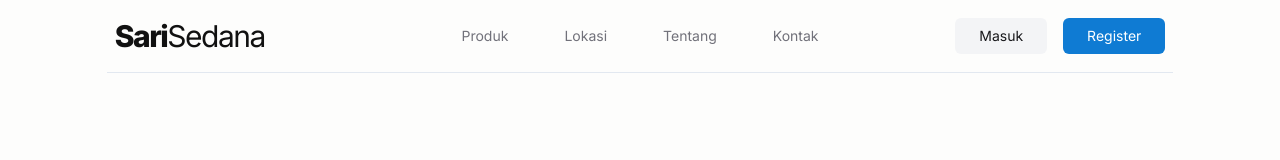
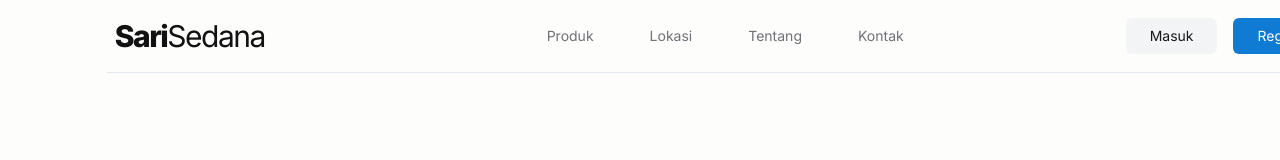
Before and after one commit to KSP-Sari-Sedana/client, a React (Create React App) app: page / in a window 1280 px wide. Shown: the top 160 px of the page. Built offline with nearby package versions, Linux system fonts and the light colour scheme; no server answers; a web font is replaced by a local one.

Commit message:
style: navbar width

```diff
--- a/src/components/interface/Navbar.jsx
+++ b/src/components/interface/Navbar.jsx
@@ -8,12 +8,12 @@ function Navbar() {
   const { authCtx } = useAuthContext();
 
   return (
-    <div className="bg-pampas-50 px-2 py-2.5 fixed w-10/12 top-0 border-b border-slate-200 z-10">
+    <div className="bg-pampas-50 px-2 py-2.5 fixed w-10/12 top-0 border-b border-slate-200 z-10 min-w-min">
       <div className="flex items-center justify-between">
         <div className="w-72">
           <Logo />
         </div>
-        <nav className="flex p-4 space-x-14 justify-between text-zinc-500 text-sm">
+        <nav className="flex grow px-36 p-4 space-x-14 justify-between text-zinc-500 text-sm">
           <a href="/#product" className="hover:text-zinc-800">
             Produk
           </a>
```
